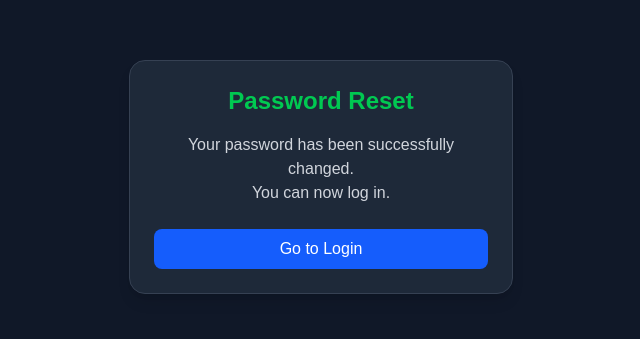
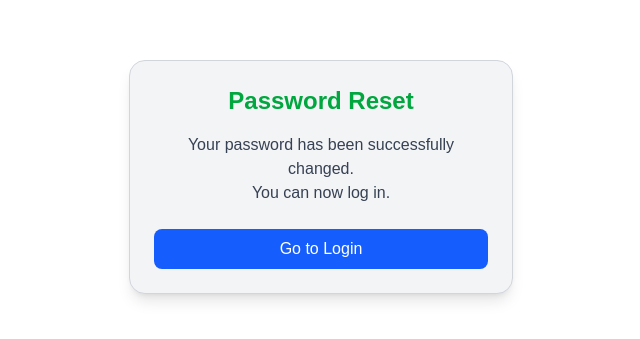
Before and after one commit to Afnan-m-ali/complaintSystem_frontend, a Next.js app in the folder frontend/: page /reset-success in a window 1280 px wide. Shown: the part 223-562 px from the top of the page, without its empty margins (319-959 px from the left). Built offline with nearby package versions, Linux system fonts and the light colour scheme.

Commit message:
fix dark mode for reset-password

```diff
--- a/frontend/app/general_manager/department/adddepartment/page.js
+++ b/frontend/app/general_manager/department/adddepartment/page.js
@@ -2,6 +2,7 @@
 
 import { useState } from "react";
 const API_URL = "https://hana74.pythonanywhere.com";
+
 export default function AddDepartmentPage() {
   const [deptName, setDeptName] = useState("");
   const [message, setMessage] = useState("");
@@ -15,7 +16,7 @@ export default function AddDepartmentPage() {
         method: "POST",
         headers: { "Content-Type": "application/json" },
         body: JSON.stringify({ DepartmentName: deptName }),
-        credentials: "include"
+        credentials: "include",
       });
 
       const text = await res.text();
@@ -33,11 +34,7 @@ export default function AddDepartmentPage() {
         setMessage("✅ Department added successfully!");
         setDeptName(""); // clear input
       } else {
-        if (data.error) {
-          setMessage("❌ " + data.error);
-        } else {
-          setMessage("❌ Something went wrong.");
-        }
+        setMessage(data.error ? "❌ " + data.error : "❌ Something went wrong.");
       }
     } catch (error) {
       setMessage("❌ Request failed: " + error.message);
@@ -45,14 +42,17 @@ export default function AddDepartmentPage() {
   };
 
   return (
-    <div className="max-w-lg mx-auto mt-10 p-6 bg-gray-800 border border-gray-700 rounded-lg shadow-lg text-gray-100">
+    <div className="max-w-lg mx-auto mt-10 p-6 bg-white dark:bg-gray-800 border border-gray-200 dark:border-gray-700 rounded-lg shadow-lg text-gray-900 dark:text-gray-100 transition-colors">
       <h2 className="text-xl font-semibold text-center mb-6">
         Add Department
       </h2>
 
       <form className="flex flex-col space-y-4" onSubmit={handleSubmit}>
         <div>
-          <label htmlFor="deptName" className="block text-sm font-medium mb-1">
+          <label
+            htmlFor="deptName"
+            className="block text-sm font-medium mb-1"
+          >
             Department Name
           </label>
           <input
@@ -61,7 +61,7 @@ export default function AddDepartmentPage() {
             value={deptName}
             onChange={(e) => setDeptName(e.target.value)}
             placeholder="Enter department name"
-            className="mt-1 w-full px-3 py-2 border border-gray-600 rounded-md bg-gray-900 text-gray-100 placeholder-gray-400 focus:outline-none focus:ring-2 focus:ring-blue-500 text-sm"
+            className="mt-1 w-full px-3 py-2 border border-gray-300 dark:border-gray-600 rounded-md bg-white dark:bg-gray-900 text-gray-900 dark:text-gray-100 placeholder-gray-400 focus:outline-none focus:ring-2 focus:ring-blue-500 text-sm"
             required
           />
         </div>
@@ -78,7 +78,15 @@ export default function AddDepartmentPage() {
       </form>
 
       {message && (
-        <p className="mt-4 text-sm text-center text-gray-300">{message}</p>
+        <p
+          className={`mt-4 text-sm text-center ${
+            message.startsWith("✅")
+              ? "text-green-600 dark:text-green-400"
+              : "text-red-600 dark:text-red-400"
+          }`}
+        >
+          {message}
+        </p>
       )}
     </div>
   );
--- a/frontend/app/reset-success/page.js
+++ b/frontend/app/reset-success/page.js
@@ -5,12 +5,12 @@ export default function ResetSuccessPage() {
   const router = useRouter();
 
   return (
-    <div className="flex items-center justify-center h-screen bg-gray-900 text-gray-100">
-      <div className="bg-gray-800 shadow-lg rounded-2xl p-6 w-96 text-center border border-gray-700">
-        <h2 className="text-2xl font-bold text-green-500 mb-4">
+    <div className="flex items-center justify-center h-screen bg-white text-gray-900 dark:bg-gray-900 dark:text-gray-100">
+      <div className="bg-gray-100 dark:bg-gray-800 shadow-lg rounded-2xl p-6 w-96 text-center border border-gray-300 dark:border-gray-700">
+        <h2 className="text-2xl font-bold text-green-600 dark:text-green-500 mb-4">
           Password Reset
         </h2>
-        <p className="text-gray-300 mb-6">
+        <p className="text-gray-700 dark:text-gray-300 mb-6">
           Your password has been successfully changed. <br />
           You can now log in.
         </p>
```
